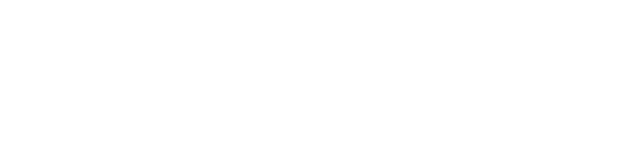
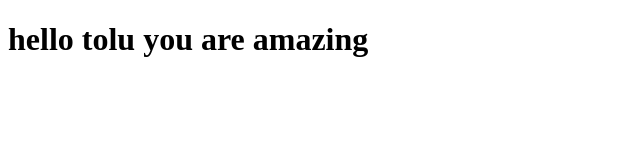
Before and after one commit to toluwalopedevs/Git-second, a plain HTML site: page index.html in a window 1280 px wide. Shown: the whole page, without its empty margins (0-640 px from the left). Drawn offline with Linux system fonts and the light colour scheme.

Commit message:
added h1

```diff
--- a/index.html
+++ b/index.html
@@ -6,6 +6,6 @@
     <title>My first commit</title>
 </head>
 <body>
-
+    <h1>hello tolu you are amazing </h1>
 </body>
 </html>
```
